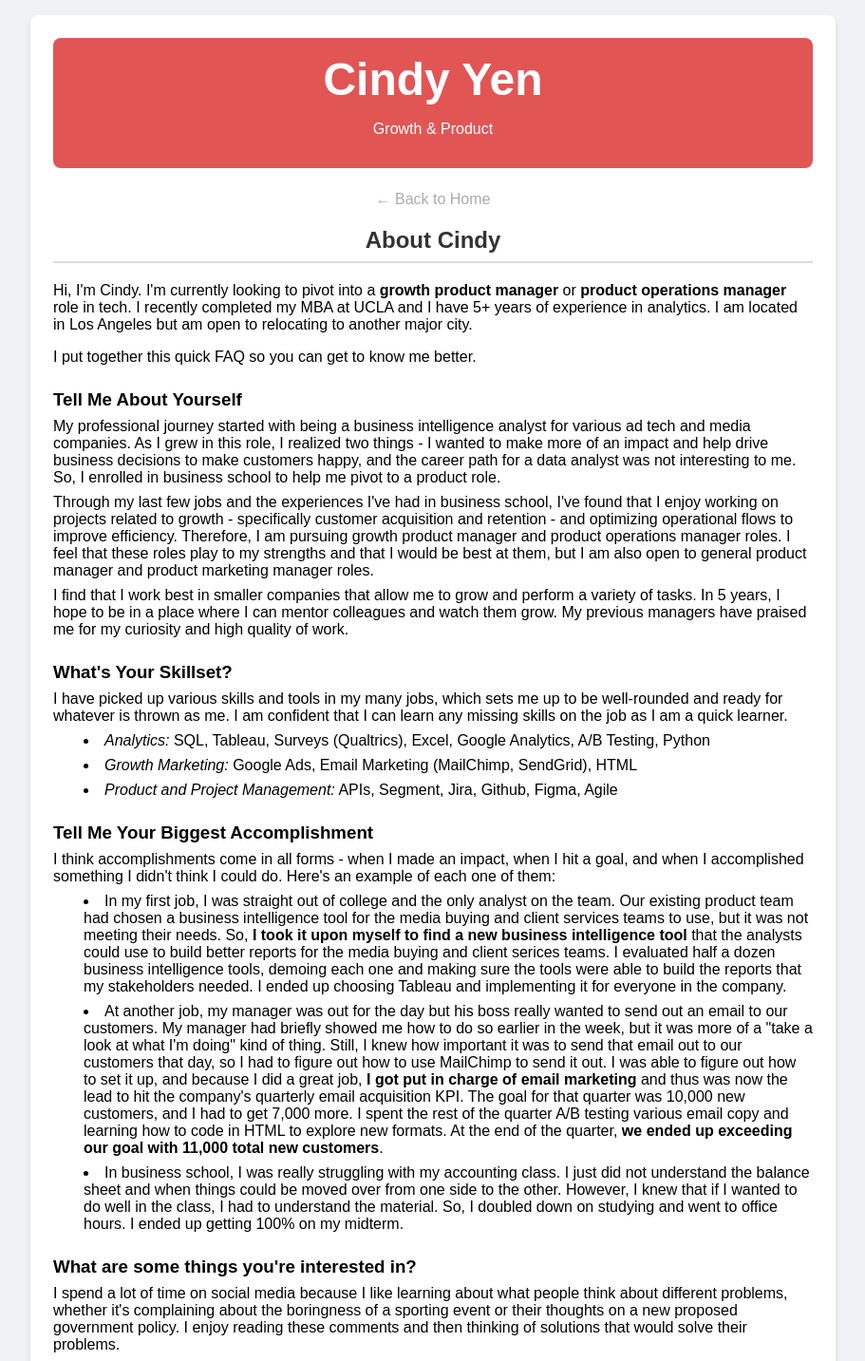
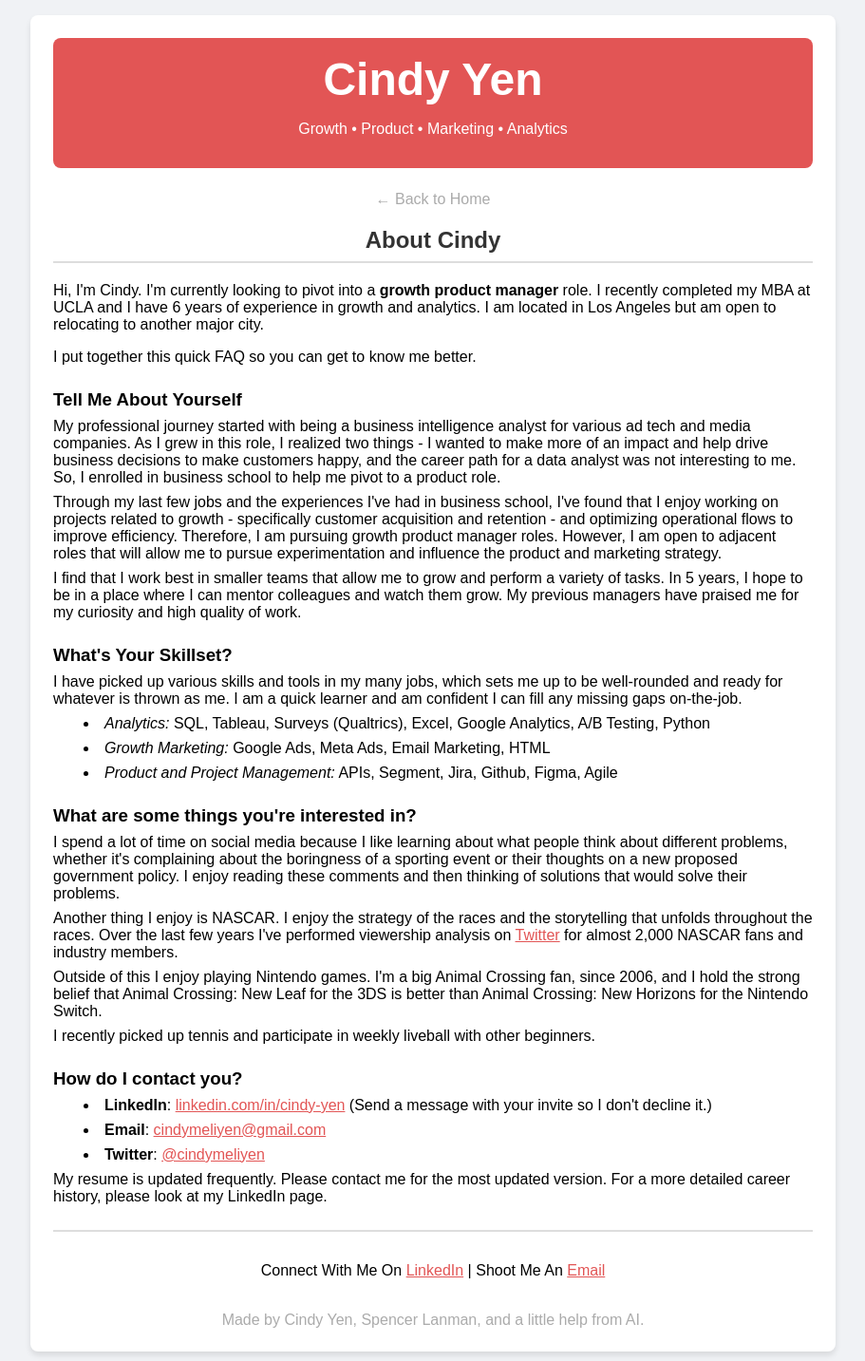
Before and after one commit to cindymeliyen/cindyyen.github.io, a Next.js app: page /about in a window 1280 px wide. Shown: the top 1433 px of the page at 95% size, without its empty margins (184-1095 px from the left). Built offline with nearby package versions, Linux system fonts and the light colour scheme.

Commit message:
edit text

```diff
--- a/components/layout.js
+++ b/components/layout.js
@@ -8,14 +8,14 @@ export default function Layout({ children }) {
             <Head>
                 <meta
                     name="description"
-                    content="Cindy Yen is a Growth & Product professional who enjoys data-driven growth and innovation. Learn more about Cindy and connect with her today."
+                    content="Cindy Yen is a Growth professional who enjoys data-driven marketing and product innovation. Learn more about Cindy and connect with her today."
                 />
             </Head>
             <div className="container">
                 <header>
                     <Link href="/">
                         <h1>Cindy Yen</h1>
-                        <p>Growth & Product</p>
+                        <p>Growth • Product • Marketing • Analytics</p>
                     </Link>
                 </header>
                 <main>{children}</main>
--- a/pages/about/index.js
+++ b/pages/about/index.js
@@ -22,7 +22,7 @@ export default function AboutCindy() {
 
       <article>
         <p>
-          Hi, I&#39;m Cindy. I&#39;m currently looking to pivot into a <b>growth product manager</b> or <b>product operations manager</b> role in tech. I recently completed my MBA at UCLA and I have 5+ years of experience in analytics. I am located in Los Angeles but am open to relocating to another major city.
+          Hi, I&#39;m Cindy. I&#39;m currently looking to pivot into a <b>growth product manager</b> role. I recently completed my MBA at UCLA and I have 6 years of experience in growth and analytics. I am located in Los Angeles but am open to relocating to another major city.
         </p>
 
         <p>I put together this quick FAQ so you can get to know me better.</p>
@@ -33,32 +33,21 @@ export default function AboutCindy() {
             My professional journey started with being a business intelligence analyst for various ad tech and media companies. As I grew in this role, I realized two things - I wanted to make more of an impact and help drive business decisions to make customers happy, and the career path for a data analyst was not interesting to me. So, I enrolled in business school to help me pivot to a product role.
           </p>
           <p>
-            Through my last few jobs and the experiences I&#39;ve had in business school, I&#39;ve found that I enjoy working on projects related to growth - specifically customer acquisition and retention - and optimizing operational flows to improve efficiency. Therefore, I am pursuing growth product manager and product operations manager roles. I feel that these roles play to my strengths and that I would be best at them, but I am also open to general product manager and product marketing manager roles.
+            Through my last few jobs and the experiences I&#39;ve had in business school, I&#39;ve found that I enjoy working on projects related to growth - specifically customer acquisition and retention - and optimizing operational flows to improve efficiency. Therefore, I am pursuing growth product manager roles. However, I am open to adjacent roles that will allow me to pursue experimentation and influence the product and marketing strategy.
           </p>
           <p>
-            I find that I work best in smaller companies that allow me to grow and perform a variety of tasks. In 5 years, I hope to be in a place where I can mentor colleagues and watch them grow. My previous managers have praised me for my curiosity and high quality of work.
+            I find that I work best in smaller teams that allow me to grow and perform a variety of tasks. In 5 years, I hope to be in a place where I can mentor colleagues and watch them grow. My previous managers have praised me for my curiosity and high quality of work.
           </p>
         </section>
 
         <section>
           <h3>What&#39;s Your Skillset?</h3>
           <p>
-            I have picked up various skills and tools in my many jobs, which sets me up to be well-rounded and ready for whatever is thrown as me. I am confident that I can learn any missing skills on the job as I am a quick learner.</p>
+            I have picked up various skills and tools in my many jobs, which sets me up to be well-rounded and ready for whatever is thrown as me. I am a quick learner and am confident I can fill any missing gaps on-the-job.</p>
           <p>
             <li><i>Analytics:</i> SQL, Tableau, Surveys (Qualtrics), Excel, Google Analytics, A/B Testing, Python</li>
-            <li><i>Growth Marketing:</i> Google Ads, Email Marketing (MailChimp, SendGrid), HTML</li>
+            <li><i>Growth Marketing:</i> Google Ads, Meta Ads, Email Marketing, HTML</li>
             <li><i>Product and Project Management:</i> APIs, Segment, Jira, Github, Figma, Agile</li>
-          </p>
-        </section>
-
-        <section>
-          <h3>Tell Me Your Biggest Accomplishment</h3>
-          <p>
-            I think accomplishments come in all forms - when I made an impact, when I hit a goal, and when I accomplished something I didn&#39;t think I could do. Here&#39;s an example of each one of them:</p>
-          <p>
-            <li>In my first job, I was straight out of college and the only analyst on the team. Our existing product team had chosen a business intelligence tool for the media buying and client services teams to use, but it was not meeting their needs. So, <b>I took it upon myself to find a new business intelligence tool</b> that the analysts could use to build better reports for the media buying and client serices teams. I evaluated half a dozen business intelligence tools, demoing each one and making sure the tools were able to build the reports that my stakeholders needed. I ended up choosing Tableau and implementing it for everyone in the company. </li>
-            <li>At another job, my manager was out for the day but his boss really wanted to send out an email to our customers. My manager had briefly showed me how to do so earlier in the week, but it was more of a &#34;take a look at what I&#39;m doing&#34; kind of thing. Still, I knew how important it was to send that email out to our customers that day, so I had to figure out how to use MailChimp to send it out. I was able to figure out how to set it up, and because I did a great job, <b>I got put in charge of email marketing</b> and thus was now the lead to hit the company&#39;s quarterly email acquisition KPI. The goal for that quarter was 10,000 new customers, and I had to get 7,000 more. I spent the rest of the quarter A/B testing various email copy and learning how to code in HTML to explore new formats. At the end of the quarter, <b>we ended up exceeding our goal with 11,000 total new customers</b>.</li>
-            <li>In business school, I was really struggling with my accounting class. I just did not understand the balance sheet and when things could be moved over from one side to the other. However, I knew that if I wanted to do well in the class, I had to understand the material. So, I doubled down on studying and went to office hours. I ended up getting 100% on my midterm.</li>
           </p>
         </section>
 
@@ -73,15 +62,18 @@ export default function AboutCindy() {
           <p>
             Outside of this I enjoy playing Nintendo games. I&#39;m a big Animal Crossing fan, since 2006, and I hold the strong belief that Animal Crossing: New Leaf for the 3DS is better than Animal Crossing: New Horizons for the Nintendo Switch.
           </p>
+          <p>
+            I recently picked up tennis and participate in weekly liveball with other beginners.
+          </p>
         </section>
 
         <section>
-          <h3>I&#39;m interested. How do I contact you?</h3>
+          <h3>How do I contact you?</h3>
           <p>
             <li><b>LinkedIn</b>: <Link href="https://linkedin.com/in/cindy-yen" target="_blank">linkedin.com/in/cindy-yen</Link> (Send a message with your invite so I don&#39;t decline it.)</li>
             <li><b>Email</b>: <a href="mailto:cindymeliyen@gmail.com" target="_blank">cindymeliyen@gmail.com</a></li>
             <li><b>Twitter</b>: <Link href="https://twitter.com/cindymeliyen" target="_blank">@cindymeliyen</Link></li>
-            My resume is updated frequently. Please contact me for the most updated version.
+            My resume is updated frequently. Please contact me for the most updated version. For a more detailed career history, please look at my LinkedIn page.
           </p>
         </section>
         <br></br>
--- a/pages/index.js
+++ b/pages/index.js
@@ -7,10 +7,10 @@ export default function Home() {
   return (
     <>
       <Head>
-        <title>Cindy Yen - Growth & Product </title>
+        <title>Cindy Yen - Growth, Product, Marketing & Analytics </title>
         <meta
           name="description"
-          content="Cindy Yen is a Growth & Product professional who enjoys data-driven growth and innovation. Learn more about Cindy and connect with her today."
+          content="Cindy Yen is a Growth professional who enjoys data-driven marketing and product innovation. Learn more about Cindy and connect with her today."
         />
       </Head>
       <section><ul>
```
